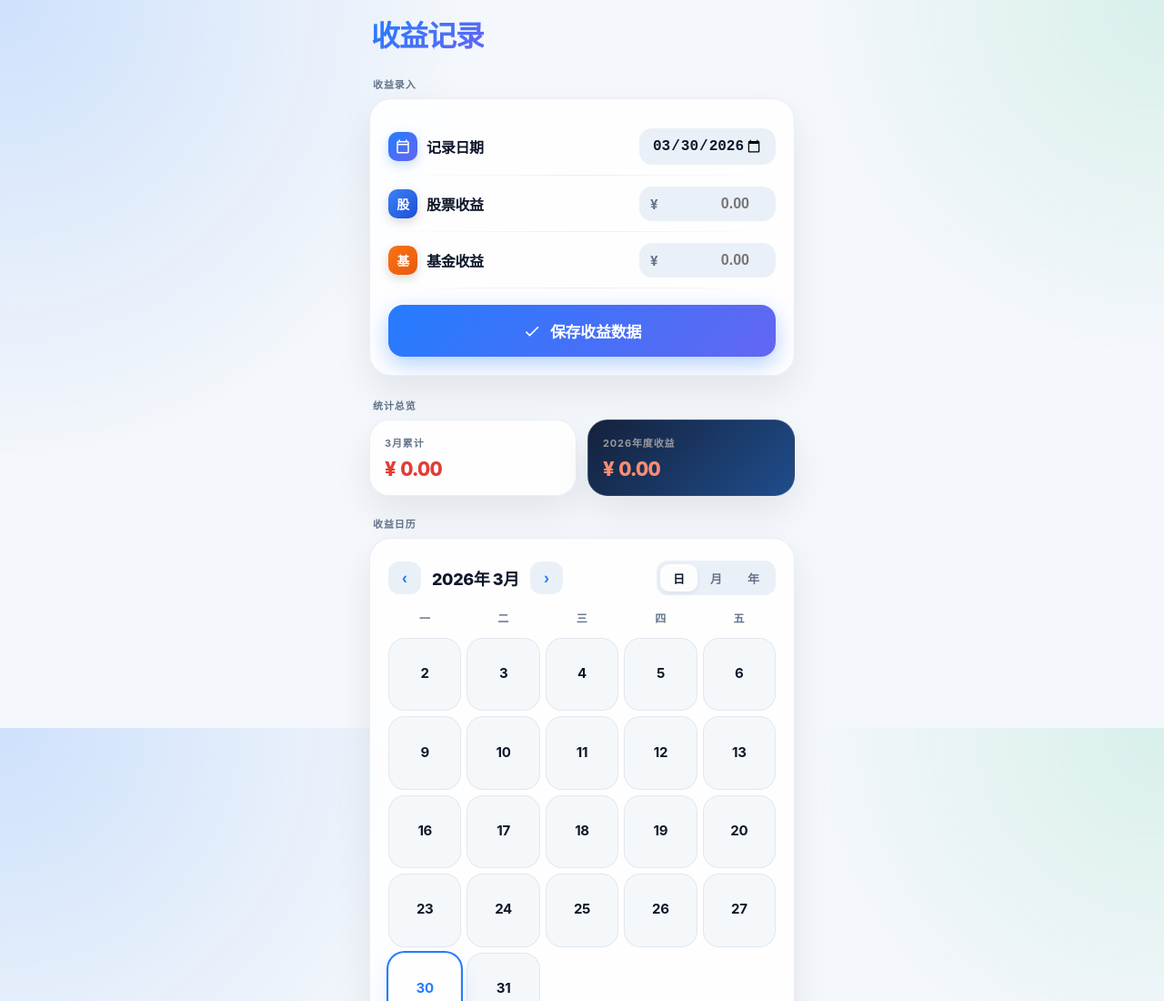
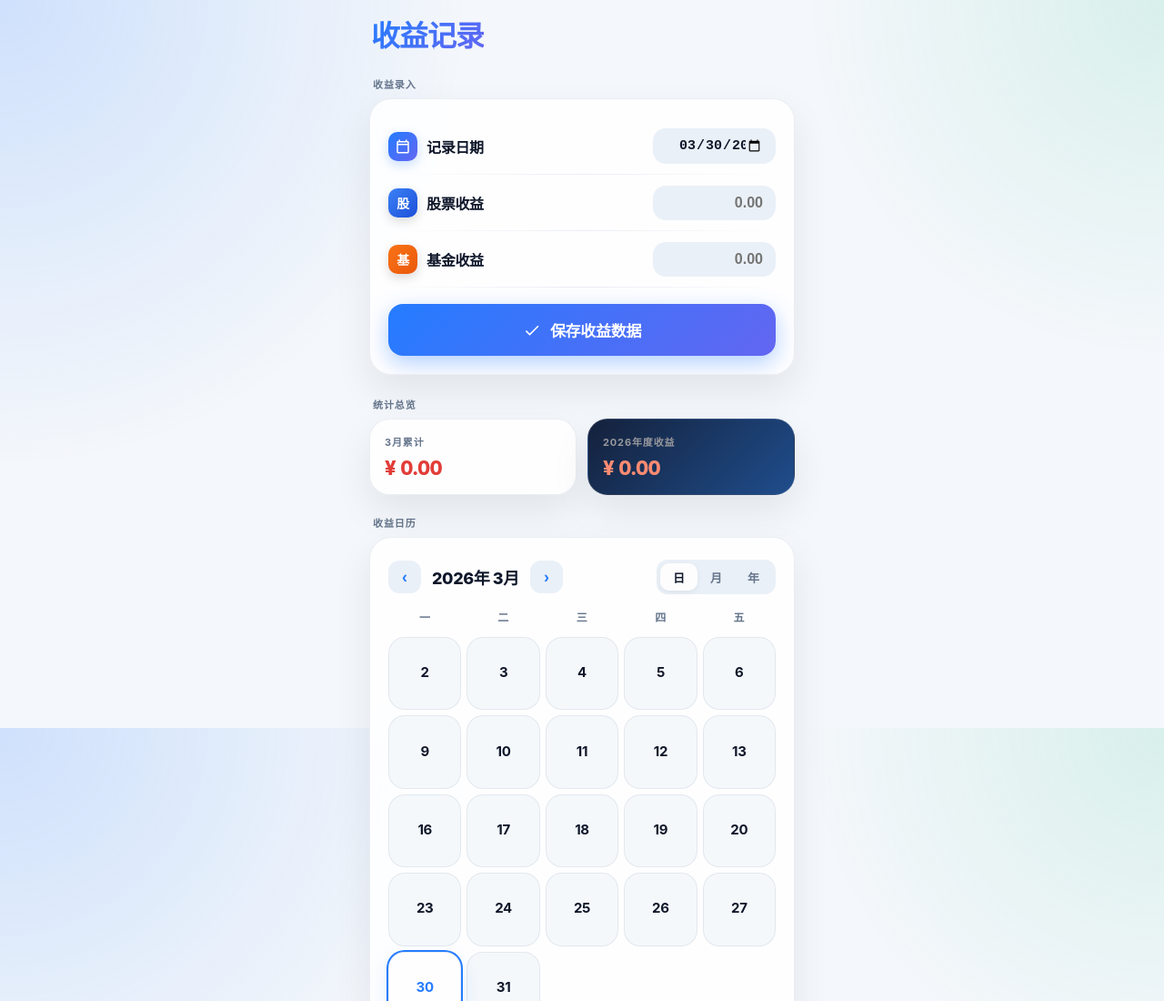
Before and after one commit to ligexiao2009/finance-app, a website: page public/records.html in a window 1280 px wide. Shown: the top 1100 px of the page at 91% size. Drawn offline with Linux system fonts and the light colour scheme; no server answers.

Commit message:
修复 records 页面输入框对齐问题：统一宽度、移除¥符号、优化 padding

```diff
--- a/public/records.html
+++ b/public/records.html
@@ -189,13 +189,6 @@
             gap: 10px;
         }
 
-        .input-area {
-            width: 150px;
-            display: flex;
-            justify-content: flex-end;
-            flex-shrink: 0;
-        }
-
         .brand-tag {
             width: 32px;
             height: 32px;
@@ -235,13 +228,14 @@
             font-weight: 700;
             outline: none;
             text-align: right;
-            font-size: 16px;
+            font-size: 15px;
             color: var(--text-main);
             border-radius: 14px;
-            padding: 8px 12px;
-            width: 150px;
+            padding: 8px 12px 8px 26px;
+            width: 135px;
             transition: all 0.2s ease;
             cursor: pointer;
+            white-space: nowrap;
         }
 
         input[type="date"]:hover {
@@ -252,7 +246,9 @@
             position: relative;
             display: flex;
             align-items: center;
-            width: 150px;
+            justify-content: flex-end;
+            width: 135px;
+            flex-shrink: 0;
         }
 
         .currency-prefix {
@@ -264,14 +260,15 @@
             pointer-events: none;
         }
 
-        input[type="number"] {
+        input[type="number"],
+        input[type="text"] {
             border: 2px solid transparent;
             background: var(--group-bg);
             font-weight: 700;
             outline: none;
             text-align: right;
             font-size: 16px;
-            width: 150px;
+            width: 135px;
             font-variant-numeric: tabular-nums;
             padding: 8px 12px 8px 26px;
             border-radius: 14px;
@@ -280,7 +277,8 @@
         }
 
         input[type="date"]:focus,
-        input[type="number"]:focus {
+        input[type="number"]:focus,
+        input[type="text"]:focus {
             border-color: var(--ios-blue);
             box-shadow: 0 0 0 4px color-mix(in srgb, var(--ios-blue) 15%, transparent), 0 4px 12px rgba(36, 124, 255, 0.15);
             background: color-mix(in srgb, var(--group-bg) 50%, white);
@@ -724,7 +722,7 @@
             }
 
             input[type="number"] {
-                width: 130px;
+                width: 135px;
                 font-size: 15px;
                 padding: 10px 10px 10px 26px;
             }
@@ -735,7 +733,7 @@
             }
 
             input[type="date"] {
-                width: 130px;
+                width: 135px;
                 font-size: 14px;
                 padding: 10px 12px;
             }
@@ -798,7 +796,7 @@
                         <span class="date-icon"><svg viewBox="0 0 24 24" xmlns="http://www.w3.org/2000/svg"><path d="M19 4h-1V2h-2v2H8V2H6v2H5c-1.1 0-2 .9-2 2v14c0 1.1.9 2 2 2h14c1.1 0 2-.9 2-2V6c0-1.1-.9-2-2-2zm0 16H5V10h14v10zm0-12H5V6h14v2z"/></svg></span>
                         <span class="label-text">记录日期</span>
                     </div>
-                    <div class="input-area">
+                    <div class="input-wrapper">
                         <input type="date" id="targetDate" onchange="this.blur(); render();">
                     </div>
                 </div>
@@ -807,11 +805,8 @@
                         <span class="brand-tag tag-stock">股</span>
                         <span class="label-text">股票收益</span>
                     </div>
-                    <div class="input-area">
-                        <div class="input-wrapper">
-                            <span class="currency-prefix">¥</span>
-                            <input type="number" id="stockToday" placeholder="0.00" inputmode="decimal" step="0.01">
-                        </div>
+                    <div class="input-wrapper">
+                        <input type="text" id="stockToday" placeholder="0.00" inputmode="decimal">
                     </div>
                 </div>
                 <div class="field-group">
@@ -819,11 +814,8 @@
                         <span class="brand-tag tag-fund">基</span>
                         <span class="label-text">基金收益</span>
                     </div>
-                    <div class="input-area">
-                        <div class="input-wrapper">
-                            <span class="currency-prefix">¥</span>
-                            <input type="number" id="fundToday" placeholder="0.00" inputmode="decimal" step="0.01">
-                        </div>
+                    <div class="input-wrapper">
+                        <input type="text" id="fundToday" placeholder="0.00" inputmode="decimal">
                     </div>
                 </div>
                 <button class="save-btn" onclick="save()"><svg viewBox="0 0 24 24" xmlns="http://www.w3.org/2000/svg"><path d="M9 16.2L4.8 12l-1.4 1.4L9 19 21 7l-1.4-1.4L9 16.2z"/></svg>保存收益数据</button>
```
